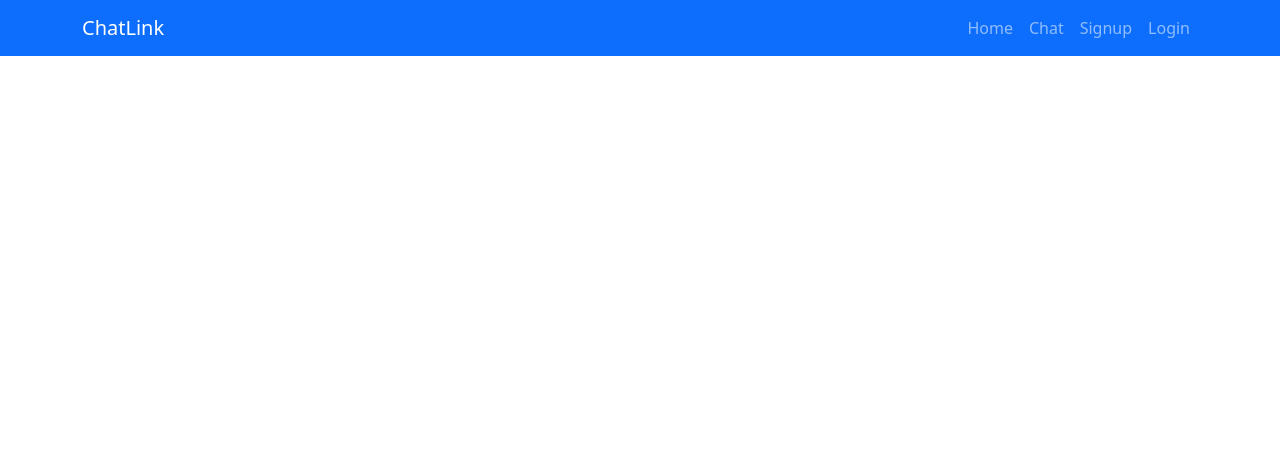
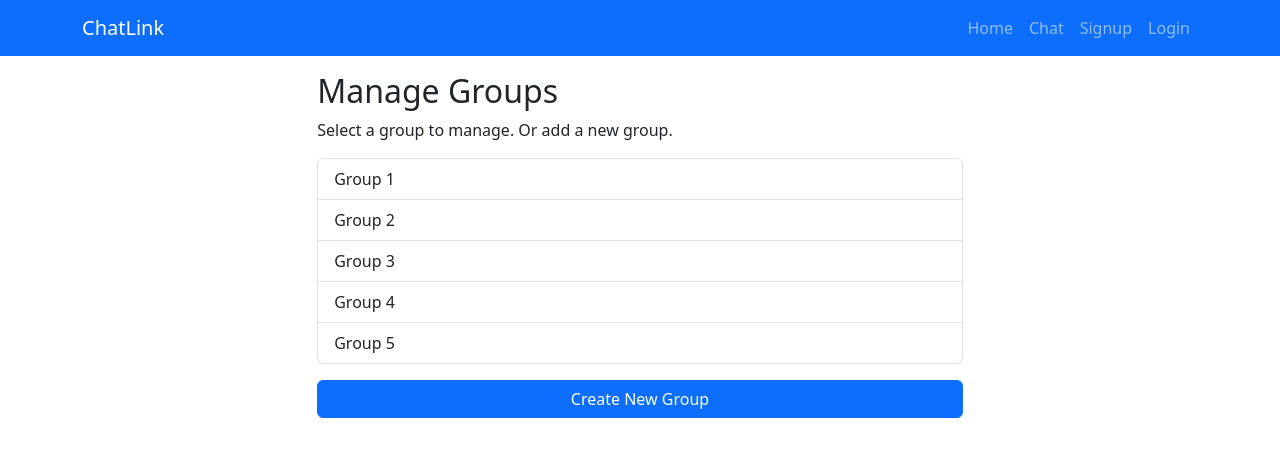
Before and after one commit to Keegan-Sequeira/chatapp, an Angular app: page /managegroups in a window 1280 px wide. Before the commit this address led to /. Shown: the top 456 px of the page. Built offline with nearby package versions, Linux system fonts and the light colour scheme.

Commit message:
Started group manager

```diff
--- a/src/app/app-routing.module.ts
+++ b/src/app/app-routing.module.ts
@@ -4,12 +4,14 @@ import { HomeComponent } from './home/home.component';
 import { LoginComponent } from './login/login.component';
 import { SignupComponent } from './signup/signup.component';
 import { LogoutComponent } from './logout/logout.component';
+import { GroupManagerComponent } from './group-manager/group-manager.component';
 
 const routes: Routes = [
   {path: "", component: HomeComponent},
   {path: "login", component: LoginComponent},
   {path: "signup", component: SignupComponent},
-  {path: "logout", component: LogoutComponent}
+  {path: "logout", component: LogoutComponent},
+  {path: "managegroups", component: GroupManagerComponent}
 ];
 
 @NgModule({
--- a/src/app/app.component.html
+++ b/src/app/app.component.html
@@ -7,9 +7,9 @@
 
       <li class="nav-item"><a class="nav-link" [routerLinkActive]="['active']" [routerLinkActiveOptions]="{exact: true}" routerLink="/">Home</a></li>
 
-      <li *ngIf="highestRole == 'groupAdmin' || highestRole == 'superAdmin'" class="nav-item"><a class="nav-link" [routerLinkActive]="['active']" [routerLinkActiveOptions]="{exact: true}" routerLink="/manageusers">Manage Users</a></li>
+      <li *ngIf="highestRole == 'groupAdmin' || highestRole == 'superAdmin'" class="nav-item"><a class="nav-link" [routerLinkActive]="['active']" [routerLinkActiveOptions]="{exact: true}" routerLink="/managegroups">Manage Groups</a></li>
 
-      <li *ngIf="highestRole == 'superAdmin'" class="nav-item"><a class="nav-link" [routerLinkActive]="['active']" [routerLinkActiveOptions]="{exact: true}" routerLink="/manageadmins">Manage Admins</a></li>
+      <li *ngIf="highestRole == 'superAdmin'" class="nav-item"><a class="nav-link" [routerLinkActive]="['active']" [routerLinkActiveOptions]="{exact: true}" routerLink="/manageusers">Manage Users</a></li>
 
       <li class="nav-item"><a class="nav-link" [routerLinkActive]="['active']" [routerLinkActiveOptions]="{exact: true}" routerLink="/chat">Chat</a></li>
 
--- a/src/app/app.module.ts
+++ b/src/app/app.module.ts
@@ -11,6 +11,7 @@ import { SignupComponent } from './signup/signup.component';
 
 import { HttpClientModule } from '@angular/common/http';
 import { LogoutComponent } from './logout/logout.component';
+import { GroupManagerComponent } from './group-manager/group-manager.component';
 
 @NgModule({
   declarations: [
@@ -18,7 +19,8 @@ import { LogoutComponent } from './logout/logout.component';
     HomeComponent,
     LoginComponent,
     SignupComponent,
-    LogoutComponent
+    LogoutComponent,
+    GroupManagerComponent
   ],
   imports: [
     BrowserModule,
--- /dev/null
+++ b/src/app/group-manager/group-manager.component.css
@@ -0,0 +1,19 @@
+.main-content{
+    width: 60%;
+    margin: auto;
+    margin-top: 1em;
+}
+
+button{
+    margin-top: 1em;
+    width: 100%;
+}
+
+ul:hover{
+    cursor: pointer;
+}
+
+ul li:hover{
+    color: var(--bs-primary);
+    text-decoration: underline;
+}
--- /dev/null
+++ b/src/app/group-manager/group-manager.component.html
@@ -0,0 +1,17 @@
+<div class="container main-content">
+    <h2>Manage Groups</h2>
+
+    <p>
+        Select a group to manage. Or add a new group.
+    </p>
+    <ul class="list-group">
+        <li class="list-group-item">Group 1</li>
+        <li class="list-group-item">Group 2</li>
+        <li class="list-group-item">Group 3</li>
+        <li class="list-group-item">Group 4</li>
+        <li class="list-group-item">Group 5</li>
+
+    </ul>
+
+    <button class="btn btn-primary">Create New Group</button>
+</div>
```
Also changed, not shown: src/app/group-manager/group-manager.component.ts (added, +10 -0 lines), 1 other file (tests, documents, lock files or other folders).
